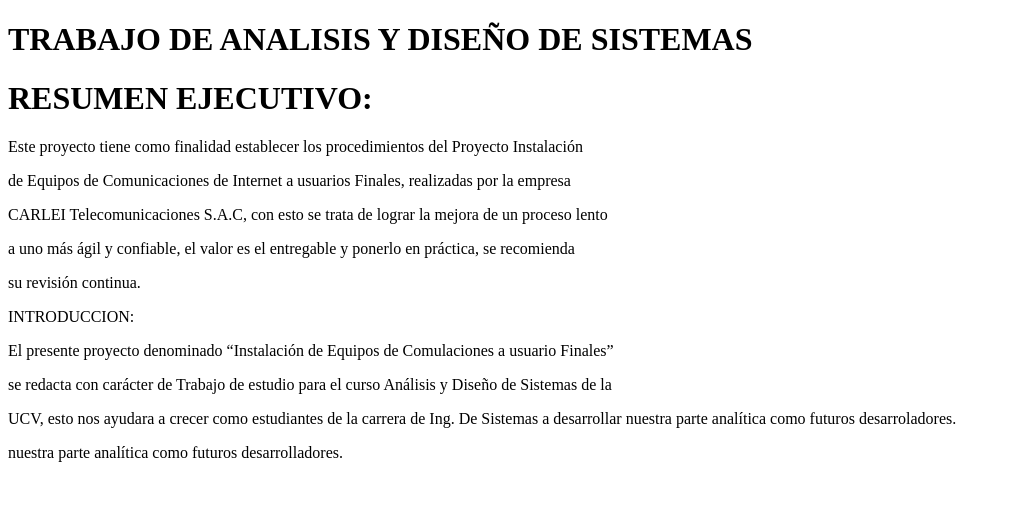
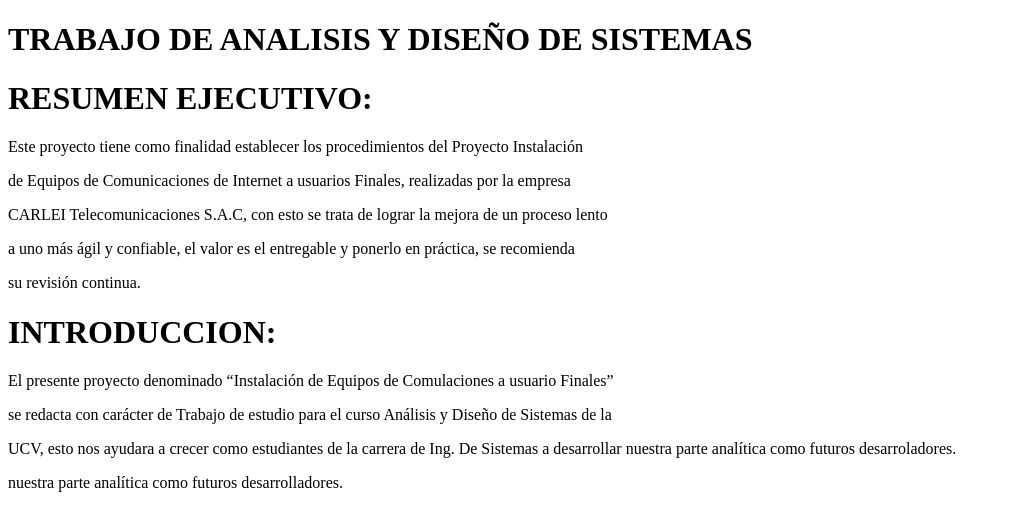
Before and after one commit to RomelPeru/TFinal, a plain HTML site: page index.html in a window 1280 px wide. Shown: the whole page, without its empty margins (0-1011 px from the left). Drawn offline with Linux system fonts and the light colour scheme.

Commit message:
Update index.html

```diff
--- a/index.html
+++ b/index.html
@@ -9,15 +9,15 @@
 <body>
     <h1> TRABAJO DE ANALISIS Y DISEÑO DE SISTEMAS</h1>
     <h1> RESUMEN EJECUTIVO:</h1>
-    <p>Este proyecto tiene como finalidad establecer los procedimientos del Proyecto Instalación</p
-    <p>de Equipos de Comunicaciones de Internet a usuarios Finales, realizadas por la empresa</p
-    <p>CARLEI Telecomunicaciones S.A.C, con esto se trata de lograr la mejora de un proceso lento</p
-    <p>a uno más ágil y confiable, el valor es el entregable y ponerlo en práctica, se recomienda</p
-    <p>su revisión continua.</p
+    <p>Este proyecto tiene como finalidad establecer los procedimientos del Proyecto Instalación</p>
+    <p>de Equipos de Comunicaciones de Internet a usuarios Finales, realizadas por la empresa</p>
+    <p>CARLEI Telecomunicaciones S.A.C, con esto se trata de lograr la mejora de un proceso lento</p>
+    <p>a uno más ágil y confiable, el valor es el entregable y ponerlo en práctica, se recomienda</p>
+    <p>su revisión continua.</p>
     <h1> INTRODUCCION:</h1>
-    <p>El presente proyecto denominado “Instalación de Equipos de Comulaciones a usuario Finales”</p
-    <p>se redacta con carácter de Trabajo de estudio   para el curso Análisis y Diseño de Sistemas de la </p
-    <p>UCV, esto nos ayudara a crecer como estudiantes de la carrera de Ing. De Sistemas a desarrollar nuestra parte analítica como futuros desarroladores.</p
-    <p>nuestra parte analítica como futuros desarrolladores.</p
+    <p>El presente proyecto denominado “Instalación de Equipos de Comulaciones a usuario Finales”</p>
+    <p>se redacta con carácter de Trabajo de estudio   para el curso Análisis y Diseño de Sistemas de la </p>
+    <p>UCV, esto nos ayudara a crecer como estudiantes de la carrera de Ing. De Sistemas a desarrollar nuestra parte analítica como futuros desarroladores.</p>
+    <p>nuestra parte analítica como futuros desarrolladores.</p>
 </body>
 </html>
```
